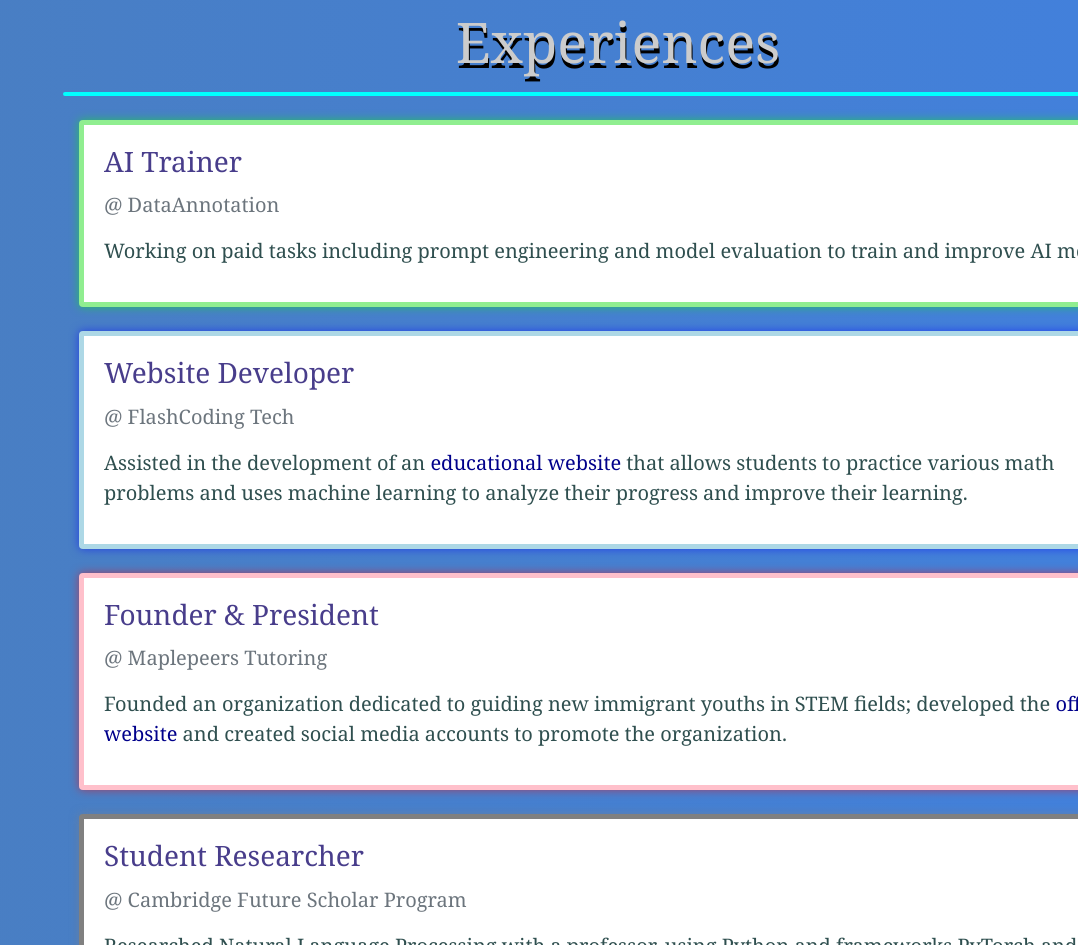
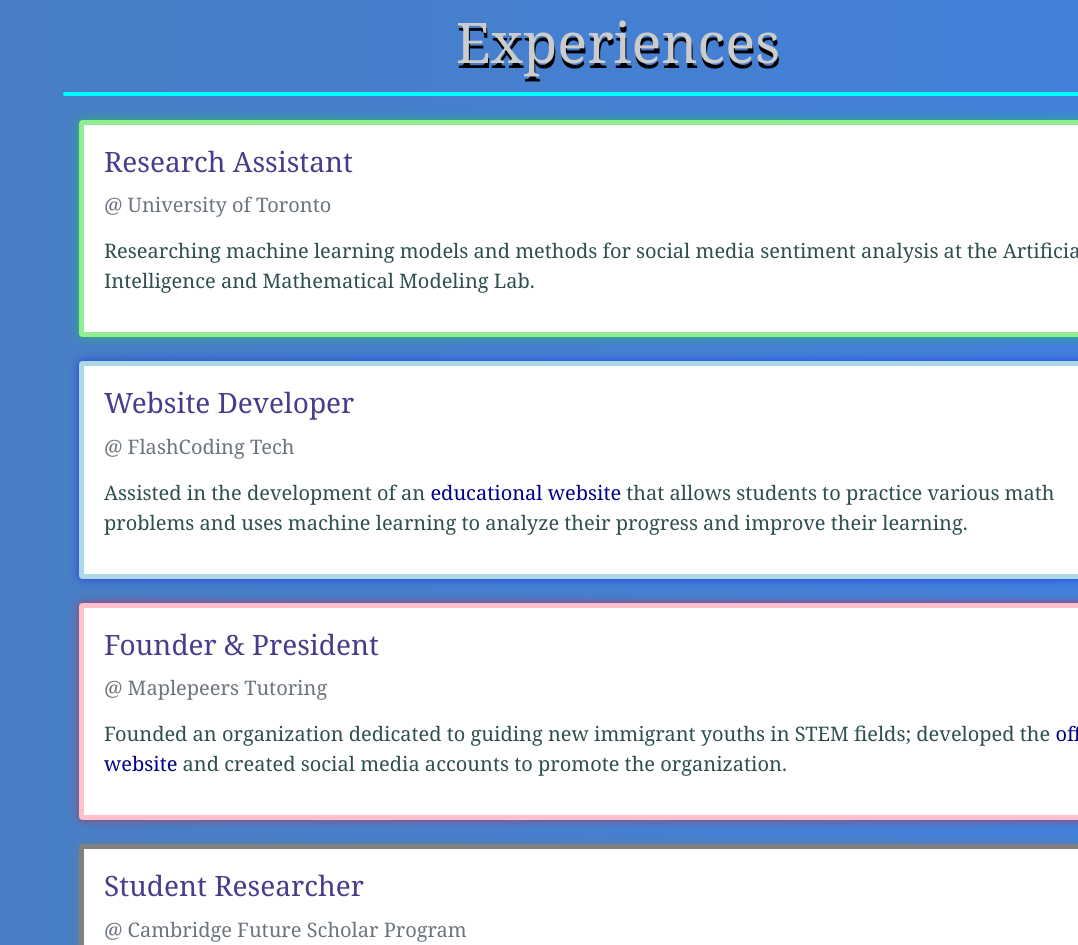
Before and after one commit to RiceFarmer1/Personal_Site, a plain HTML site: page index.html in a window 1280 px wide. Shown: the part 1275-2220 px from the top of the page, without its empty margins (202-1280 px from the left). Drawn offline with nearby package versions, Linux system fonts and the light colour scheme.

Commit message:
new position

```diff
--- a/index.html
+++ b/index.html
@@ -233,9 +233,9 @@
         <div>
             <div class="card mx-3 my-4" id="experience1">
                 <div class="card-body">
-                    <h3 class="card-title">AI Trainer</h3>
-                    <p class="card-text text-muted">@ DataAnnotation</p>
-                    <p id="cardText">Working on paid tasks including prompt engineering and model evaluation to train and improve AI models.</p>
+                    <h3 class="card-title">Research Assistant</h3>
+                    <p class="card-text text-muted">@ University of Toronto</p>
+                    <p id="cardText">Researching machine learning models and methods for social media sentiment analysis at the Artificial Intelligence and Mathematical Modeling Lab.</p>
                 </div>
             </div>
         </div>
```
